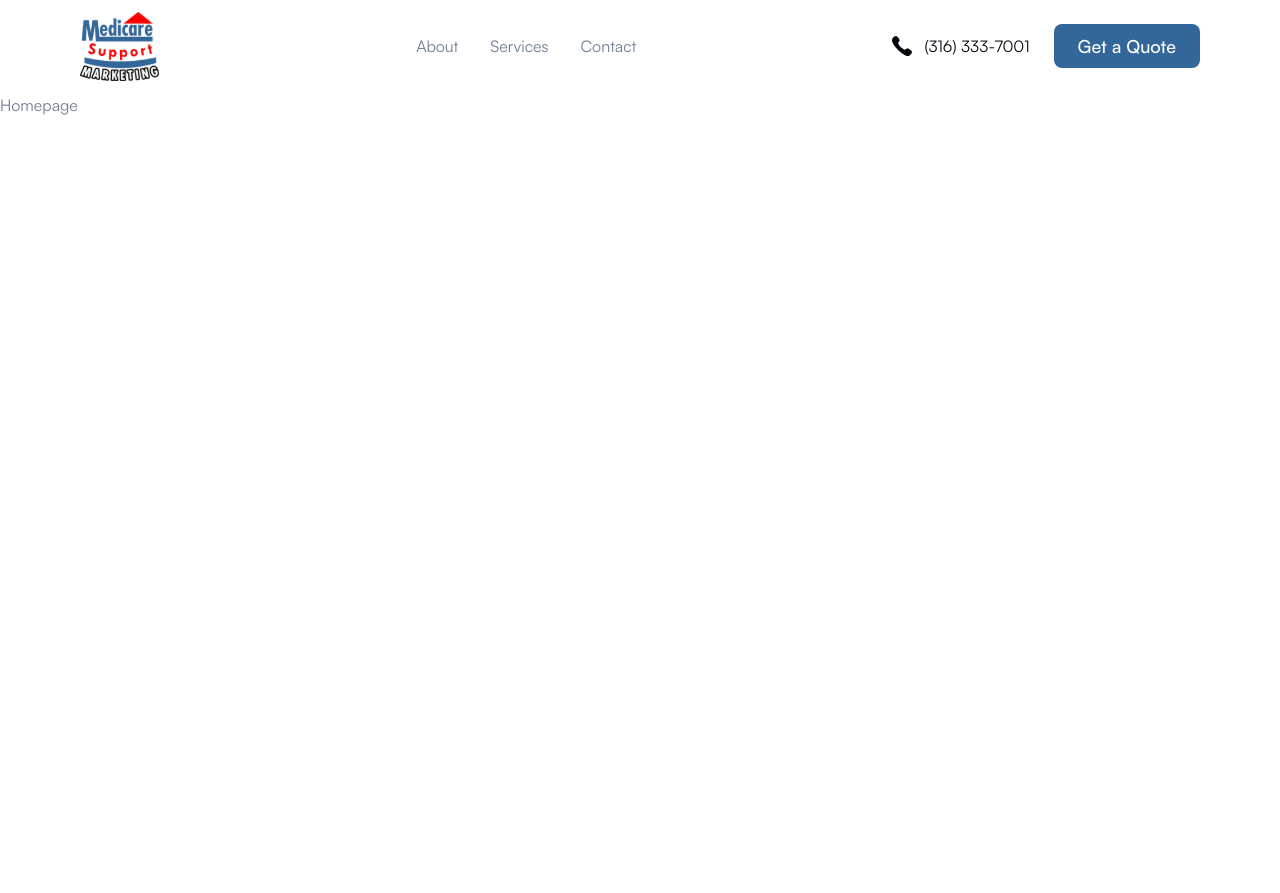
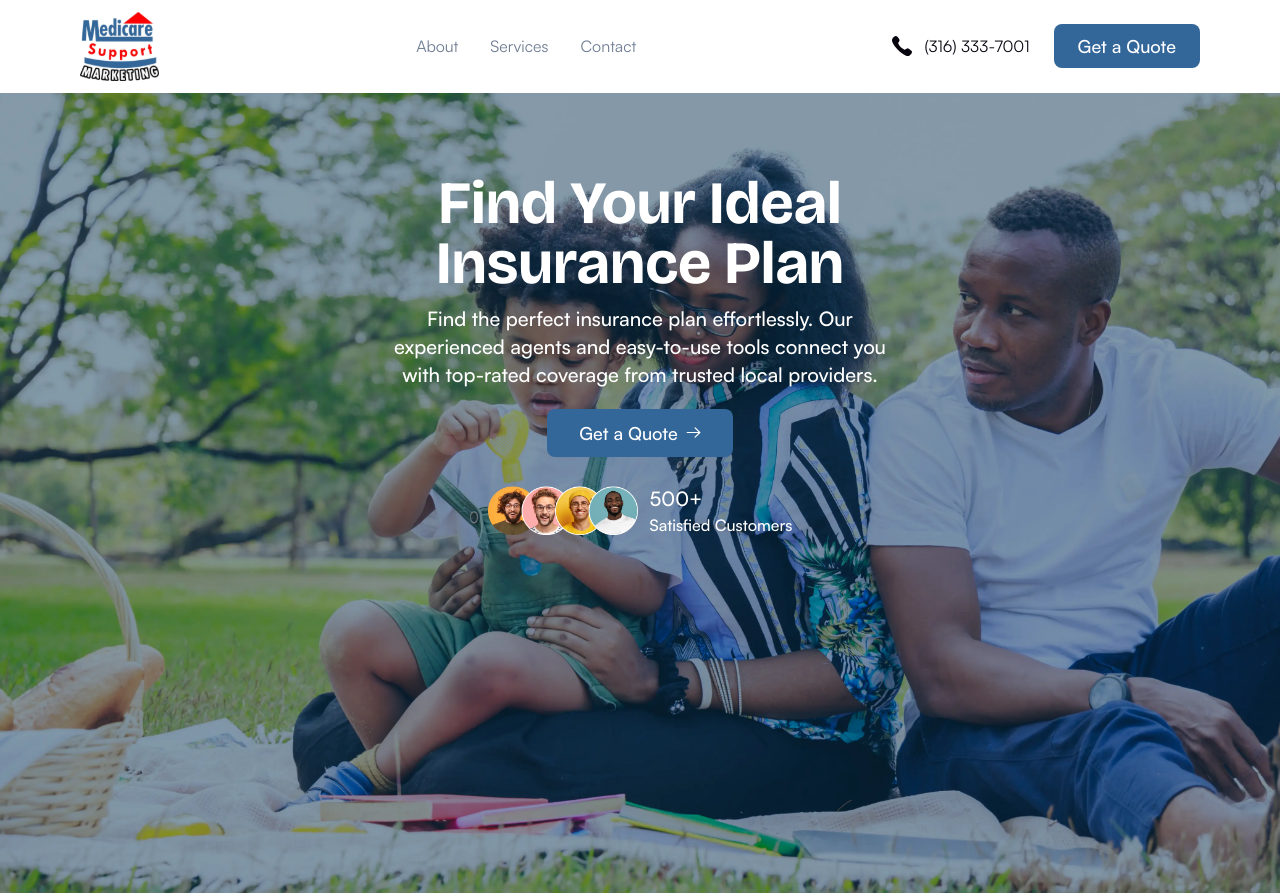
Before and after one commit to zico-works/medicare-support, a Next.js app: page / in a window 1280 px wide. Before the commit the page ends 800 px from the top, so only its background shows below. Built offline with nearby package versions, Linux system fonts and the light colour scheme.

Commit message:
implement hero section

```diff
--- a/app/font.ts
+++ b/app/font.ts
@@ -1,9 +1,11 @@
 import { Bricolage_Grotesque } from 'next/font/google';
 import localFont from 'next/font/local';
 
-export const inter = Bricolage_Grotesque({
+export const bricolage = Bricolage_Grotesque({
   subsets: ['latin'],
-  weight: ['400'],
+  weight: ['400', '600', '700'],
+  variable: '--font-brocolage',
+  display: 'swap',
 });
 
 export const satoshi = localFont({
--- a/app/page.tsx
+++ b/app/page.tsx
@@ -1,3 +1,9 @@
-const Homepage = () => <div>Homepage</div>;
+import Hero from '@/sections/hero';
+
+const Homepage = () => (
+  <main>
+    <Hero />
+  </main>
+);
 
 export default Homepage;
--- a/sections/hero.tsx
+++ b/sections/hero.tsx
@@ -1,3 +1,59 @@
-const Hero = () => <div>Hero</div>;
+import { bricolage } from '@/app/font';
+import Button from '@/components/button';
+import { cn } from '@/utils/cn';
+import Image from 'next/image';
+
+const Hero = () => (
+  <div className='relative pt-20 text-white'>
+    <h1
+      className={cn(
+        'font-bold lg:text-6xl md:text-4xl max-sm:max-w-xs max-w-xl text-3xl mx-auto text-center',
+        bricolage.className,
+      )}
+    >
+      Find Your Ideal Insurance Plan
+    </h1>
+    <p className='mx-auto mt-3 max-w-lg text-center font-medium max-sm:px-4 md:text-xl'>
+      Find the perfect insurance plan effortlessly. Our experienced
+      agents and easy-to-use tools connect you with top-rated coverage
+      from trusted local providers.
+    </p>
+
+    <div className='mt-5 flex items-center justify-center'>
+      <Button className='group flex items-center gap-2 px-8 py-[10px]'>
+        <span>Get a Quote</span>
+        <span className='transition duration-200 group-hover:translate-x-1'>
+          <Image
+            alt='arrow'
+            className=''
+            height={15}
+            src='/icons/arrow-right.svg'
+            width={15}
+          />
+        </span>
+      </Button>
+    </div>
+
+    <div className='mx-auto mt-7 flex items-center justify-center gap-3'>
+      <Image
+        alt='satisfied customers'
+        height={60}
+        src='/images/customers.png'
+        width={150}
+      />
+
+      <p className='font-medium'>
+        <span className='text-xl'>500+</span>
+        <br />
+        <span>Satisfied Customers</span>
+      </p>
+    </div>
+    <img
+      alt=''
+      className='!absolute top-0 -z-10 w-full object-center max-md:h-[70vh] lg:h-screen lg:object-cover'
+      src='/images/hero.webp'
+    />
+  </div>
+);
 
 export default Hero;
--- a/tailwind.config.ts
+++ b/tailwind.config.ts
@@ -6,6 +6,7 @@ const config: Config = {
     './components/**/*.{js,ts,jsx,tsx,mdx}',
     './app/**/*.{js,ts,jsx,tsx,mdx}',
     './layout/**/*.{js,ts,jsx,tsx,mdx}',
+    './sections/**/*.{js,ts,jsx,tsx,mdx}',
   ],
   theme: {
     extend: {
@@ -13,6 +14,9 @@ const config: Config = {
         primary: {
           DEFAULT: '#336699',
           100: '#6f7d93',
+        },
+        tint: {
+          DEFAULT: 'rgba(0, 0, 0, 0.1)',
         },
       },
       container: {
@@ -38,6 +42,9 @@ const config: Config = {
         'gradient-conic':
           'conic-gradient(from 180deg at 50% 50%, var(--tw-gradient-stops))',
       },
+      fontFamily: {
+        bricolage: ['--font-brocolage', 'sans-serif'],
+      },
     },
   },
   plugins: [],
```
Also changed, not shown: app/globals.css (+10 -0 lines), public/icons/arrow-right.svg (added), public/images/customers.png (added).
